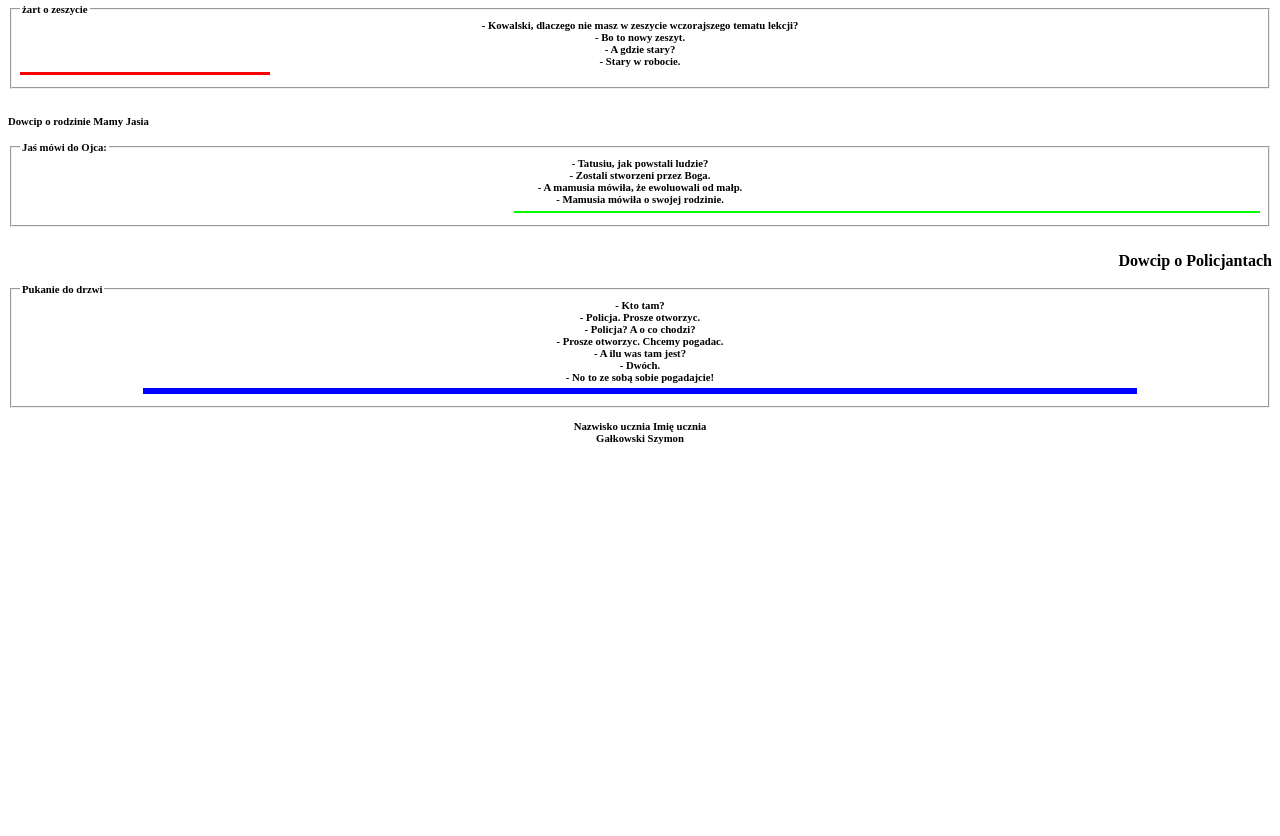
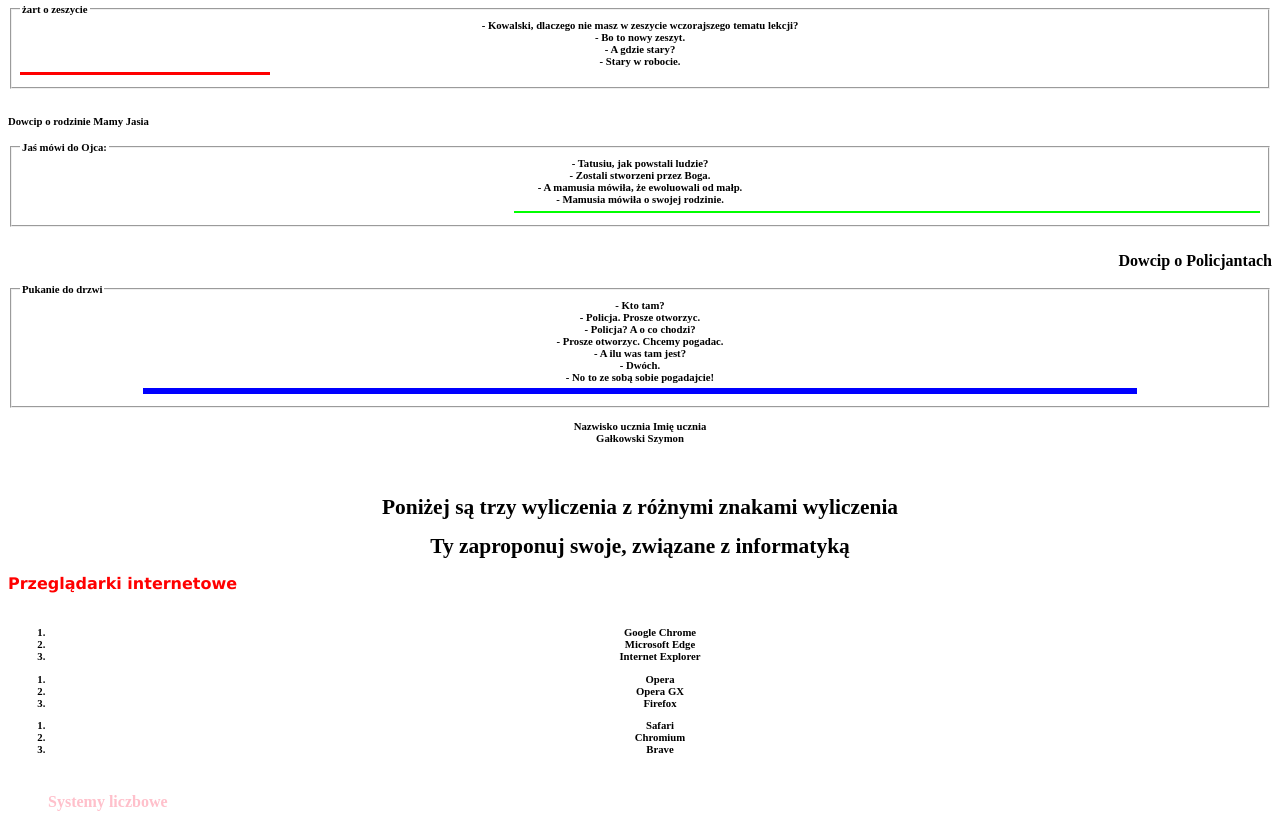
Before and after one commit to Sz69/nazwa, a plain HTML site: page index.html in a window 1280 px wide. Shown: the part 1749-2585 px from the top of the page. Before the commit the page ends 2218 px from the top, so only its background shows below. Drawn offline with Linux system fonts and the light colour scheme.

Commit message:
Update index.html

```diff
--- a/index.html
+++ b/index.html
@@ -27,10 +27,7 @@
 <p align="left"> <font color="beige" size="4" face"New Times Roman"> |-. Senny </font> </p> <br>
 <p align="left"> <font color="pale blue" size="6" face"New Times Roman"> ^-) Zadowolenie </font> </p> <br>
 <p align="left"> <font color="pink" size="1" face"New Times Roman"> ;-) Puszczenie Oczka </font> </p> <br>
-
-
-<br>
-
+	<br>
 
 <p align="right"> <font color="black" size="1" face="Arial"> <b>90-122</b> <u>Mielniewo</u> <i>Pijawska</i> <strike>229/10</strike> </font> </p> <br>
 <center> <p> <font color="lime" size="4" face="Verdana"> Ulubiony aktor: Dwayne Johnson </font> </p> <br>
@@ -61,7 +58,6 @@
 
 	</FIELDSET><br>
 
-
 <h2 ALIGN=right >Dowcip o Policjantach</h2>
 	<FIELDSET>
 		<LEGEND> Pukanie do drzwi </LEGEND>
@@ -78,6 +74,37 @@
 Nazwisko ucznia&nbsp;Imię ucznia<br>
 Gałkowski&nbsp;Szymon<br>
 <!-Gałkowski Szymon ZSE 2F-!>
+<br><br><br>
+<h1>Poniżej są trzy wyliczenia z różnymi znakami wyliczenia</h1>
+<h1>Ty zaproponuj swoje, związane z informatyką</h1>
+
+<p align="left"> <font color="red" size="3" face="Verdana"> Przeglądarki internetowe </font> </p> <br>
+<OL TYPE=disc>
+<LI> Google Chrome
+<LI> Microsoft Edge
+<LI> Internet Explorer
+</OL>
+
+<OL TYPE=square>
+<LI> Opera
+<LI> Opera GX
+<LI> Firefox
+</OL>
+
+<OL TYPE=circle>
+<LI> Safari
+<LI> Chromium
+<LI> Brave
+</UL>
+<br><br><br>
+<h2 align="left"> <font color="pink" size="3" face"Verdana"> Systemy liczbowe </font>
+
+
+
+
+
+
+
 
 		</body>
 	</html>
```
